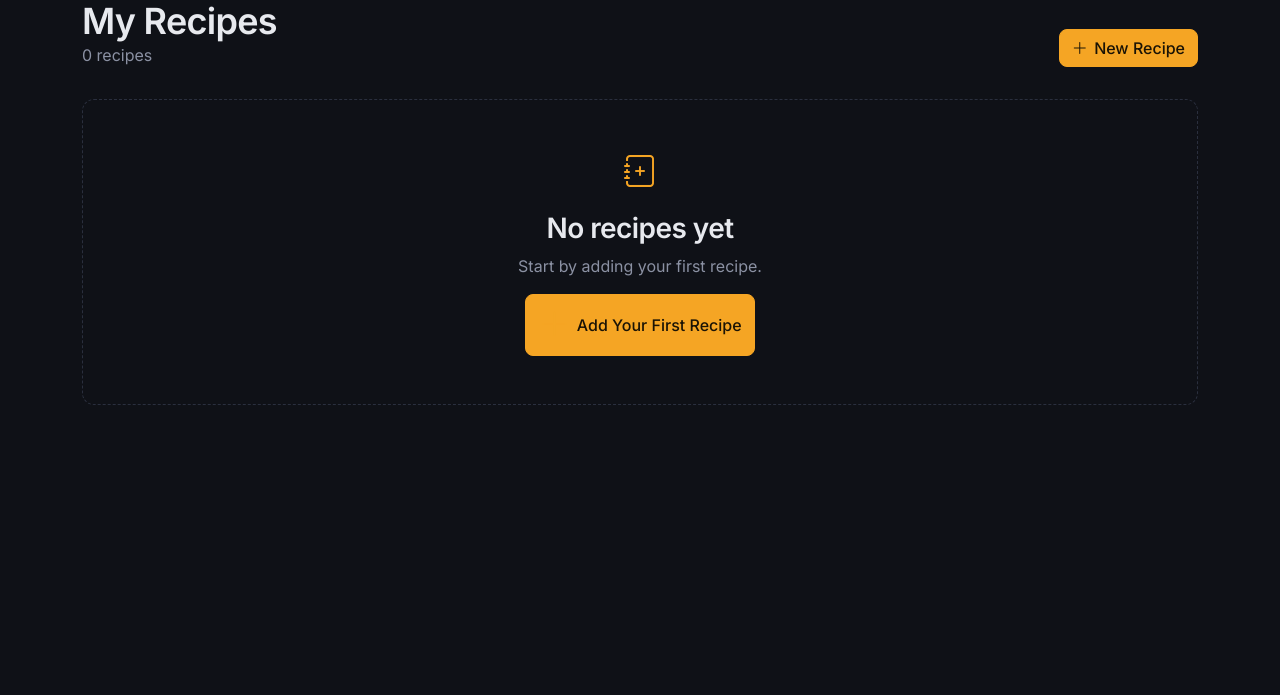
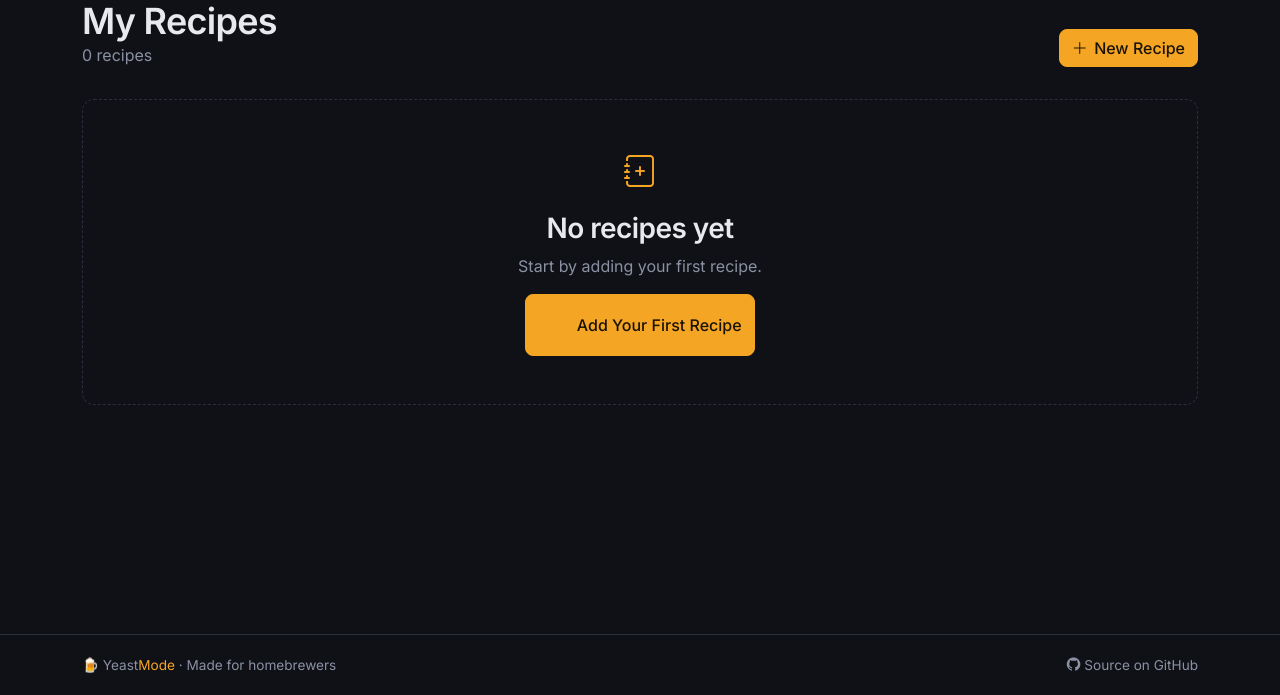
Before and after one commit to Tbubbs662/yeast-mode, a Django app: page /recipes/ in a window 1280 px wide. Shown: the part 105-800 px from the top of the page. Run offline with Django 4.2, Linux system fonts and the light colour scheme; the visitor is signed in with stand-in values (Sample User, id 1); data that the repository does not hold is empty.

Commit message:
Add a favicon and a site footer
- Amber mug favicon in the app's palette: SVG with a 32px PNG fallback,
  a 180px Apple touch icon, and a favicon.ico that /favicon.ico
  redirects to. Adds a theme-color meta tag.
- Slim footer with the app name, "Made for homebrewers" and a link to
  the GitHub repo; the body is a flex column so it stays at the bottom
  of short pages.
- Recipe cards: swap the percent icon next to the ABV for a droplet,
  since the text already ends in "%".

Co-Authored-By: Claude Opus 5.5 <noreply@anthropic.com>

```diff
--- a/app/brews/static/brews/css/app.css
+++ b/app/brews/static/brews/css/app.css
@@ -41,6 +41,8 @@
 
 body {
     min-height: 100vh;
+    display: flex;
+    flex-direction: column;
     -webkit-font-smoothing: antialiased;
 }
 
@@ -741,3 +743,31 @@ h1, h2, h3, h4, h5 {
         flex: 1 1 40%;
     }
 }
+
+/* --------------------------------------------------------------------------
+   Footer (body is a flex column, so main grows and the footer sits at the
+   bottom of short pages)
+   -------------------------------------------------------------------------- */
+body > main {
+    flex: 1 0 auto;
+}
+
+.site-footer {
+    border-top: 1px solid var(--ym-border);
+    padding: 1.25rem 0;
+    font-size: 0.85rem;
+    color: var(--ym-muted);
+}
+
+.site-footer a {
+    color: var(--ym-muted);
+    text-decoration: none;
+}
+
+.site-footer a:hover {
+    color: var(--ym-accent);
+}
+
+.text-accent {
+    color: var(--ym-accent);
+}
--- a/app/brews/templates/brews/base.html
+++ b/app/brews/templates/brews/base.html
@@ -4,6 +4,10 @@
     <meta charset="UTF-8">
     <meta name="viewport" content="width=device-width, initial-scale=1.0">
     <title>{% block title %}YeastMode{% endblock %}</title>
+    <link rel="icon" href="{% static 'brews/img/favicon.svg' %}" type="image/svg+xml">
+    <link rel="icon" href="{% static 'brews/img/favicon-32.png' %}" type="image/png" sizes="32x32">
+    <link rel="apple-touch-icon" href="{% static 'brews/img/apple-touch-icon.png' %}">
+    <meta name="theme-color" content="#0f1117">
     <link rel="preconnect" href="https://fonts.googleapis.com">
     <link rel="preconnect" href="https://fonts.gstatic.com" crossorigin>
     <link href="https://fonts.googleapis.com/css2?family=Inter:wght@400;500;600;700&display=swap" rel="stylesheet">
@@ -54,6 +58,15 @@
         {% block content %}{% endblock %}
     </main>
 
+    <footer class="site-footer">
+        <div class="container d-flex flex-wrap gap-2 justify-content-between align-items-center">
+            <span>🍺 Yeast<span class="text-accent">Mode</span> &middot; Made for homebrewers</span>
+            <a href="https://github.com/Tbubbs662/yeast-mode" target="_blank" rel="noopener">
+                <i class="bi bi-github me-1" aria-hidden="true"></i>Source on GitHub
+            </a>
+        </div>
+    </footer>
+
     <script src="https://cdn.jsdelivr.net/npm/bootstrap@5.3.3/dist/js/bootstrap.bundle.min.js"></script>
     {% block scripts %}{% endblock %}
 </body>
--- a/app/brews/templates/brews/recipe_list.html
+++ b/app/brews/templates/brews/recipe_list.html
@@ -66,7 +66,7 @@
                     {% endif %}
                     <div class="d-flex gap-3 mt-auto pt-2 small text-muted">
                         <span><i class="bi bi-layers me-1"></i>{{ recipe.batch_count }} batch{{ recipe.batch_count|pluralize:"es" }}</span>
-                        {% if recipe.abv %}<span><i class="bi bi-percent me-1"></i>{{ recipe.abv }}% ABV</span>{% endif %}
+                        {% if recipe.abv %}<span><i class="bi bi-droplet-half me-1" aria-hidden="true"></i>{{ recipe.abv }}% ABV</span>{% endif %}
                     </div>
                 </div>
             </article>
--- a/app/brews/views.py
+++ b/app/brews/views.py
@@ -3,12 +3,19 @@ from django.contrib import messages # type: ignore
 from django.db import transaction # type: ignore
 from django.db.models import Count, DecimalField, ExpressionWrapper, F, Prefetch, Q # type: ignore
 from django.db.models.functions import Lower # type: ignore
+from django.templatetags.static import static # type: ignore
 from django.urls import reverse # type: ignore
 from .models import BrewSession, Recipe, RecipeAdjunct, RecipeGrain, RecipeHop
 from .forms import RecipeForm, RecipeAdjunctFormSet, RecipeGrainFormSet, RecipeHopFormSet, BrewSessionForm
 from django.contrib.auth.forms import UserCreationForm # type: ignore
 from django.contrib.auth import login # type: ignore
 from django.contrib.auth.decorators import login_required # type: ignore
+
+def favicon(request):
+    # Built per request: the production manifest storage can't resolve
+    # static URLs until collectstatic has run. Not permanent, because the
+    # target carries a version stamp that changes when the icon does.
+    return redirect(static('brews/img/favicon.ico'))
 
 def landing(request):
     return render(request, 'brews/landing.html')
--- a/app/yeastmode/urls.py
+++ b/app/yeastmode/urls.py
@@ -16,8 +16,11 @@ Including another URLconf
 """
 from django.contrib import admin # type: ignore
 from django.urls import path, include # type: ignore
+from brews import views as brews_views # type: ignore
 
 urlpatterns = [
     path('admin/', admin.site.urls),
+    # Some browsers and crawlers ask for /favicon.ico regardless of the <link> tags.
+    path('favicon.ico', brews_views.favicon),
     path('', include('brews.urls')),
 ]
```
Also changed, not shown: app/brews/tests.py (+44 -0 lines), app/brews/static/brews/img/apple-touch-icon.png (added), app/brews/static/brews/img/favicon-32.png (added), app/brews/static/brews/img/favicon.ico (added), app/brews/static/brews/img/favicon.svg (added).
